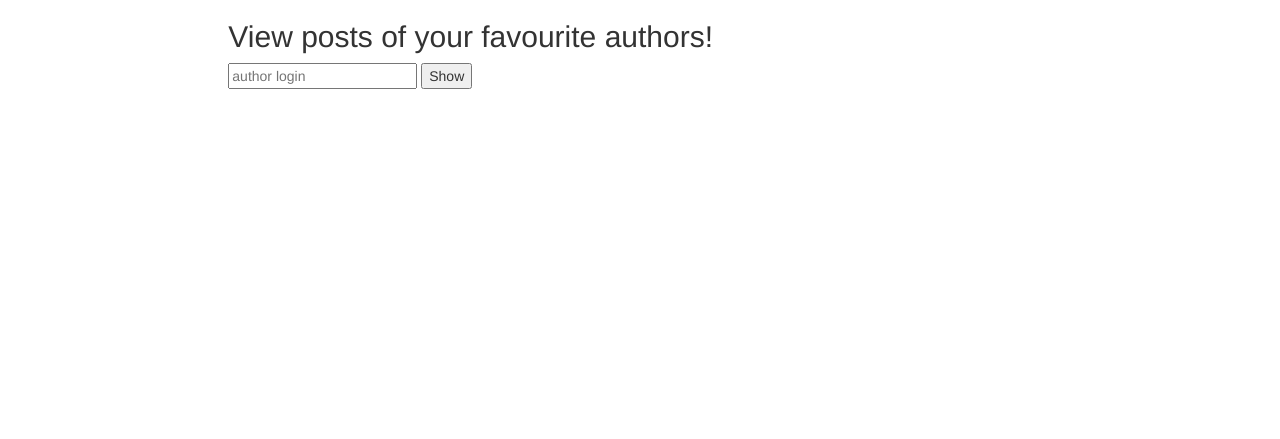
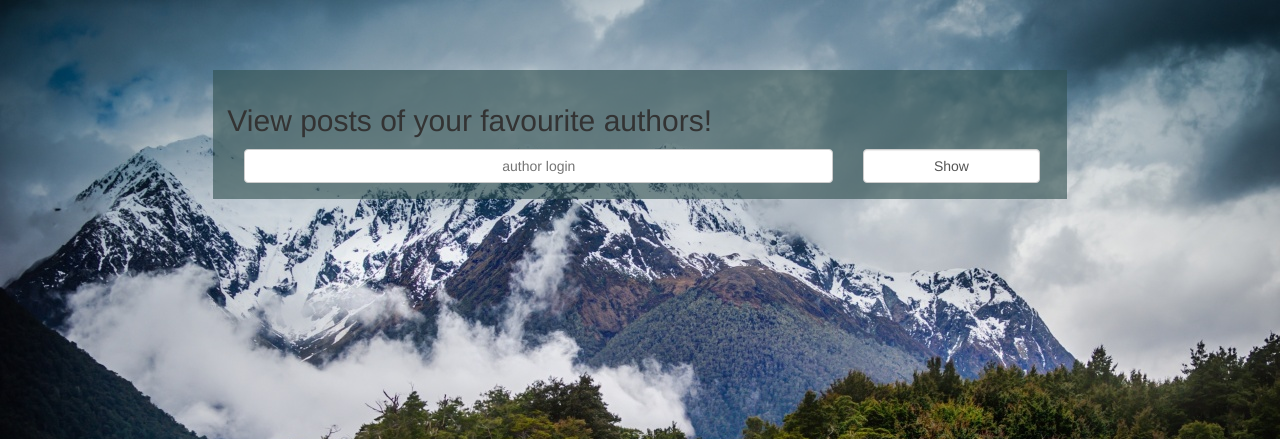
Before and after one commit to augustus-tertius/guinea_pigs-2-, a Flask app: page / in a window 1280 px wide. Shown: the top 439 px of the page. Run offline with Flask 2, Linux system fonts and the light colour scheme; some libraries are stand-ins or nearby versions.

Commit message:
style and minor fixes

```diff
--- a/app.py
+++ b/app.py
@@ -38,7 +38,6 @@ def author():
         for post in author_posts:
             if str(year) in post['date']:
                 visualisation_data[str(year)] += 1
-        print(str(year), visualisation_data[str(year)])
         year += 1
     return render_template("author.html",
                            author=author_name,
--- /dev/null
+++ b/static/o/style.css
@@ -0,0 +1,29 @@
+body {
+    background-color: #B2DFDB;
+}
+
+.main {
+    background-image: url("/static/pics/mountain.jpg");
+    background-repeat: no-repeat;
+    background-attachment: fixed;
+}
+
+.bot-border {
+    border-bottom:1px #009688 solid;
+    margin:5px 0  5px 0
+}
+
+.search-block {
+    margin-top: 5em;
+    padding: 1em;
+    background-color: rgba(47, 79, 79, 0.6);
+}
+
+input {
+    margin: 2px;
+    width: 100%;
+}
+
+button {
+    margin: 2px;
+}
--- a/templates/index.html
+++ b/templates/index.html
@@ -4,20 +4,25 @@
     <meta charset="UTF-8">
     <title>Tourism data</title>
 
-    <link rel="stylesheet" href="/static/e/style.css">
     <link rel="stylesheet" href="https://maxcdn.bootstrapcdn.com/bootstrap/3.3.7/css/bootstrap.min.css">
     <script src="https://ajax.googleapis.com/ajax/libs/jquery/3.3.1/jquery.min.js"></script>
     <script src="https://maxcdn.bootstrapcdn.com/bootstrap/3.3.7/js/bootstrap.min.js"></script>
+
+    <link rel="stylesheet" href="/static/o/style.css">
 </head>
-<body>
-    <div class="col-md-2"> </div>
-    <div class="col-md-8">
-        <h2> View posts of your favourite authors!</h2>
-        <form method="get" action="/author">
-            <input type="text" placeholder="author login" name="author" required>
-            <button type="submit">Show</button>
-        </form>
-    </div>
-    <div class="col-md-2"> </div>
+<body class="main">
+        <div class="col-md-2"> </div>
+        <div class="col-md-8 search-block">
+            <h2> View posts of your favourite authors!</h2>
+            <form method="get" action="/author" class="form-group">
+                <div class="col-md-9">
+                    <input type="text" placeholder="author login" name="author" class="btn btn-default" required>
+                </div>
+                <div class="col-md-3">
+                    <button type="submit" class="form-control" >Show</button>
+                </div>
+            </form>
+        </div>
+        <div class="col-md-2"> </div>
 </body>
 </html>
```
Also changed, not shown: templates/author.html (+7 -3 lines), tourism/middlewares.py (+11 -11 lines), tourism/spiders/tourism_spider.py (+4 -4 lines), static/pics/mountain.jpg (added).
